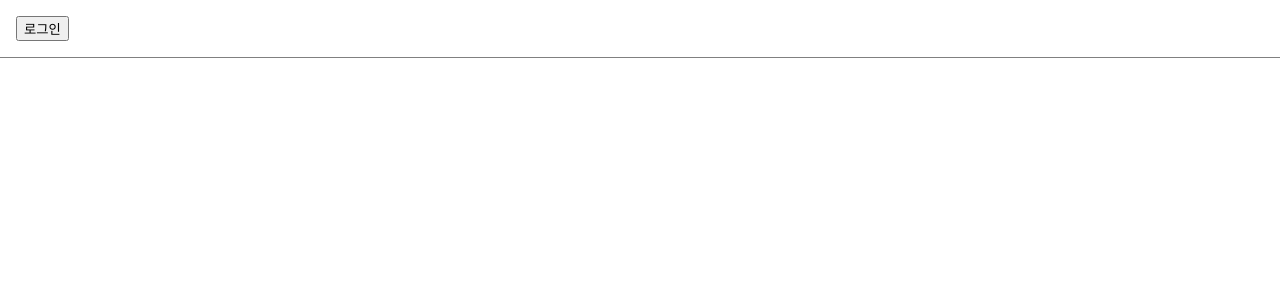
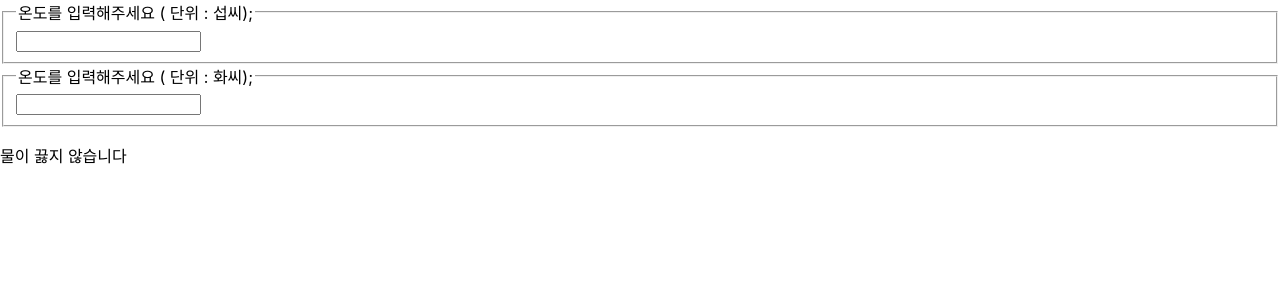
Before and after one commit to inho-park/23-React1, a React (Create React App) app: page / in a window 1280 px wide. Shown: the top 300 px of the page. Built offline with nearby package versions, Linux system fonts and the light colour scheme.

Commit message:
commit 5/11

```diff
--- /dev/null
+++ b/src/chapter_12/Caculator.jsx
@@ -0,0 +1,61 @@
+import React, { useState } from "react";
+import TemperatureInput from "./TemperatureInput";
+
+function BoilingVerdict(props) {
+    if (props.celsius >= 100) {
+        return <p>물이 끓습니다.</p>;
+    }
+    return <p>물이 끓지 않습니다</p>
+}
+
+function toCelsius(fahrenheit) {
+    return (fahrenheit - 32)*5/9
+}
+
+function toFahrenheit(celsius) {
+    return (celsius * 9) / 5 + 32;
+}
+
+function tryConvert(temperature, convert) {
+    const input = parseFloat(temperature);
+    if (Number.isNaN(input)) {
+        return "";
+    }
+    const output = convert(input);
+    const rounded = Math.round(output * 1000) / 1000;
+    return rounded.toString();
+}
+
+export default function Calculator(props) {
+    const [temperature, setTemperature] = useState("");
+    const [scale, setScale] = useState("c");
+
+    const handleCelsiusChange = (temperature) => {
+        setTemperature(temperature);
+        setScale("c");
+    }
+
+    const handleFahrenheitChange = (temperature) => {
+        setTemperature(temperature);
+        setScale('f');
+    }
+
+    const celsius = scale === "f" ? tryConvert(temperature, toCelsius) : temperature;
+    const fahrenheit = scale === 'c' ? tryConvert(temperature, toFahrenheit) : temperature;
+
+    return (
+        <div>
+            <TemperatureInput
+                scale="c"
+                temperature={celsius}
+                onTemperatureChange={handleCelsiusChange}
+            />
+            <TemperatureInput
+                scale="f"
+                temperature={fahrenheit}
+                onTemperatureChange={handleFahrenheitChange}
+            />
+            <BoilingVerdict celsius={parseFloat(celsius)} />
+        </div>
+    )
+}
--- /dev/null
+++ b/src/chapter_12/TemperatureInput.jsx
@@ -0,0 +1,19 @@
+const scaleNames = {
+    c: "섭씨",
+    f: "화씨"
+};
+
+export default function TemperatureInput(props) {
+    const handleChange = (event) => {
+        props.onTemperatureChange(event.target.value);
+    };
+
+    return (
+        <fieldset>
+            <legend>
+                온도를 입력해주세요 ( 단위 : {scaleNames[props.scale]});
+            </legend>
+            <input value={props.temperature} onChange={handleChange} />
+        </fieldset>
+    )
+}
--- a/src/index.js
+++ b/src/index.js
@@ -1,13 +1,11 @@
 import React from 'react';
 import ReactDOM from 'react-dom/client';
 import './index.css';
-// import ConfirmButton from './chapter_08/ConfirmButton';
+import ConfirmButton from './chapter_08/ConfirmButton';
 import LandingPage from './chapter_09/LandingPage';
-
+import Calculator from './chapter_12/Caculator';
 
 const root = ReactDOM.createRoot(document.getElementById('root'));
 root.render(
-  <React.StrictMode>
-    <LandingPage/>
-  </React.StrictMode>
+    <Calculator/>
 );
```
Also changed, not shown: 1 other file (tests, documents, lock files or other folders).
